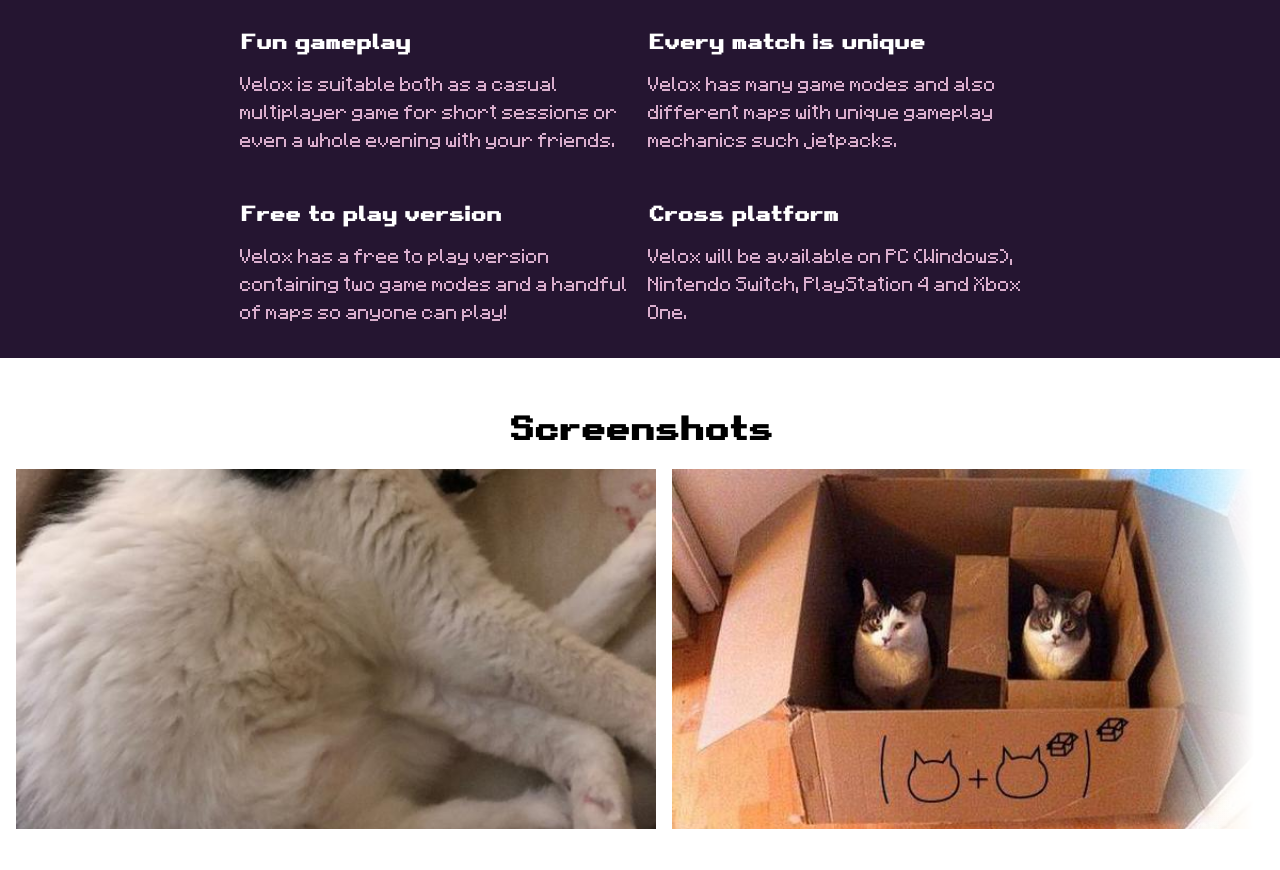
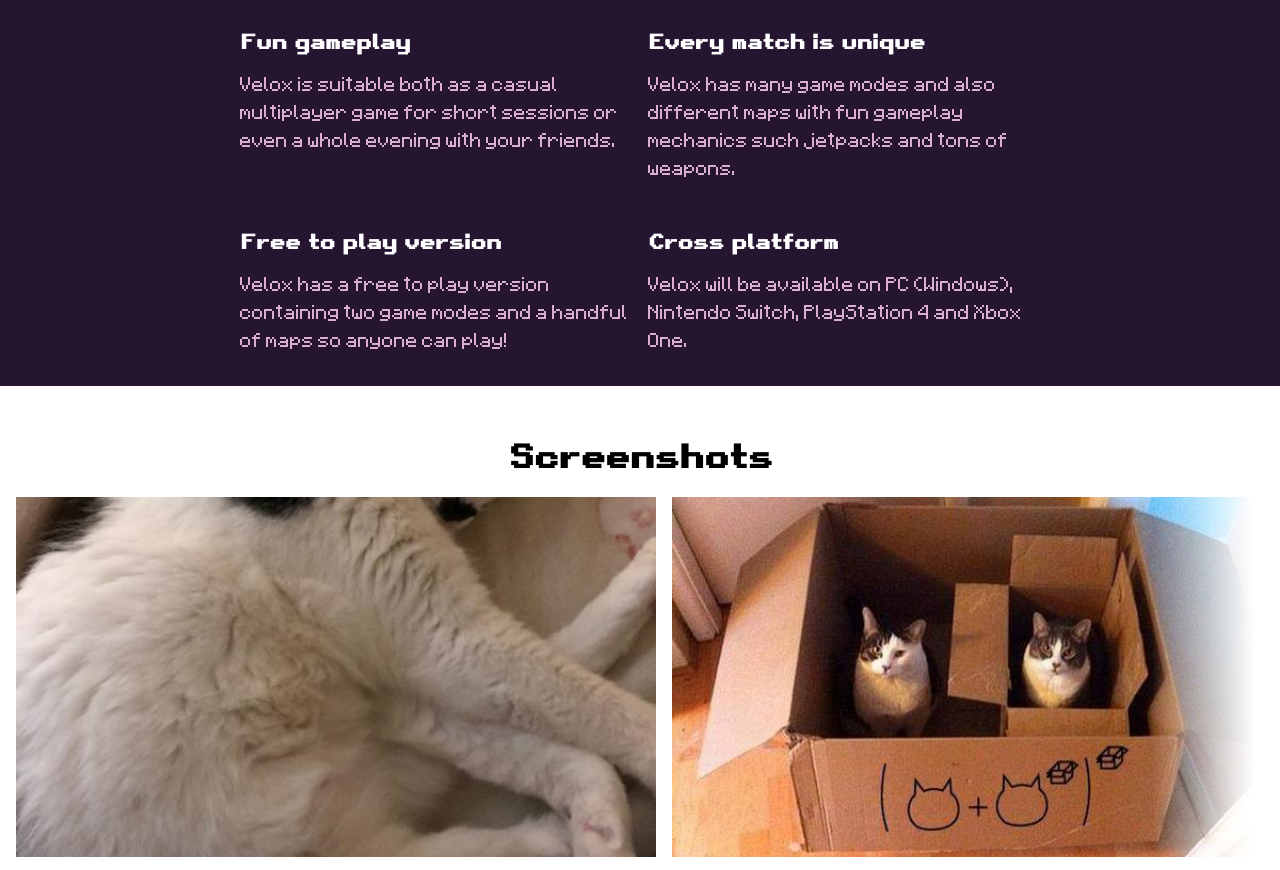
Before and after one commit to willwull/velox-web, a Gatsby site: page / in a window 1280 px wide. Shown: the part 1820-2690 px from the top of the page. Built offline with nearby package versions, Linux system fonts and the light colour scheme; Gatsby itself is replaced by a stand-in of ours.

Commit message:
Update wording in about

```diff
--- a/src/components/AboutGameSection.js
+++ b/src/components/AboutGameSection.js
@@ -31,8 +31,8 @@ function AboutGameSection() {
         <div>
           <h2>Every match is unique</h2>
           <p>
-            Velox has many game modes and also different maps with unique
-            gameplay mechanics such jetpacks.
+            Velox has many game modes and also different maps with fun
+            gameplay mechanics such jetpacks and tons of weapons.
           </p>
         </div>
 
```
